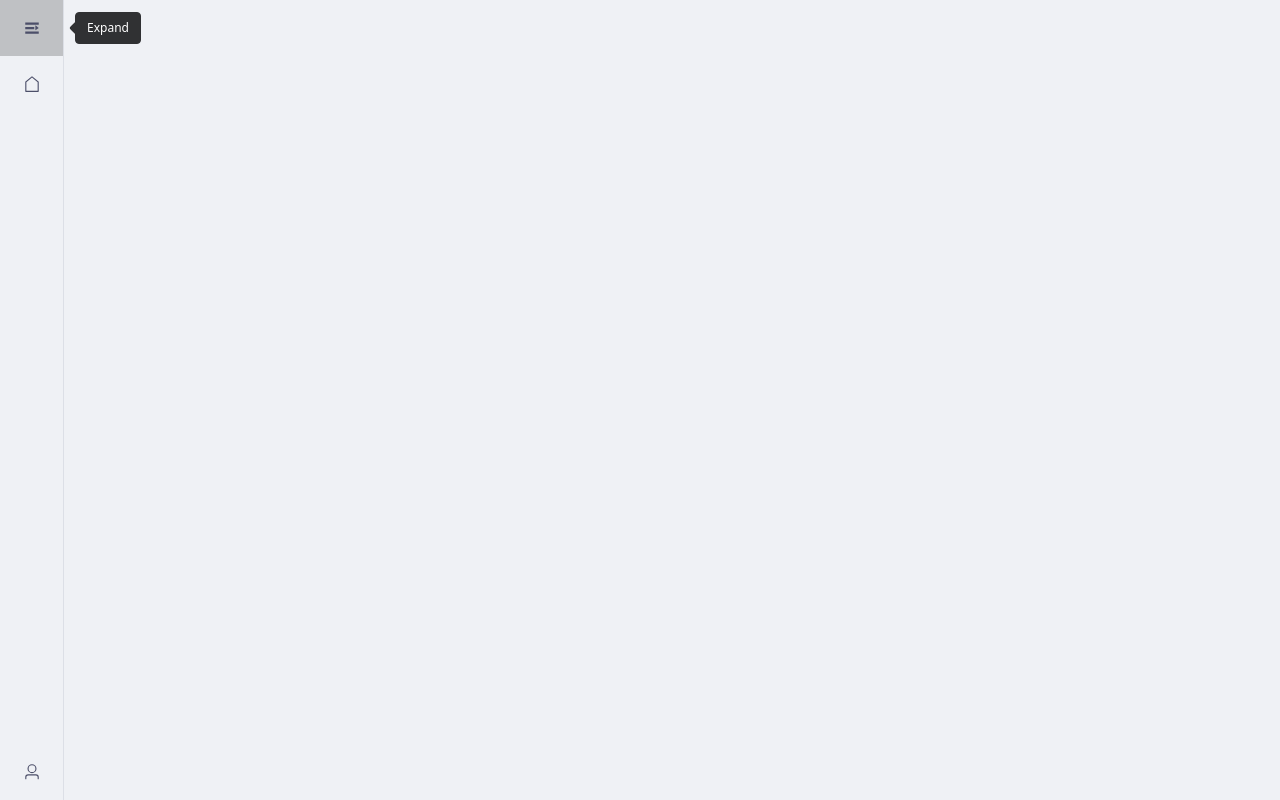
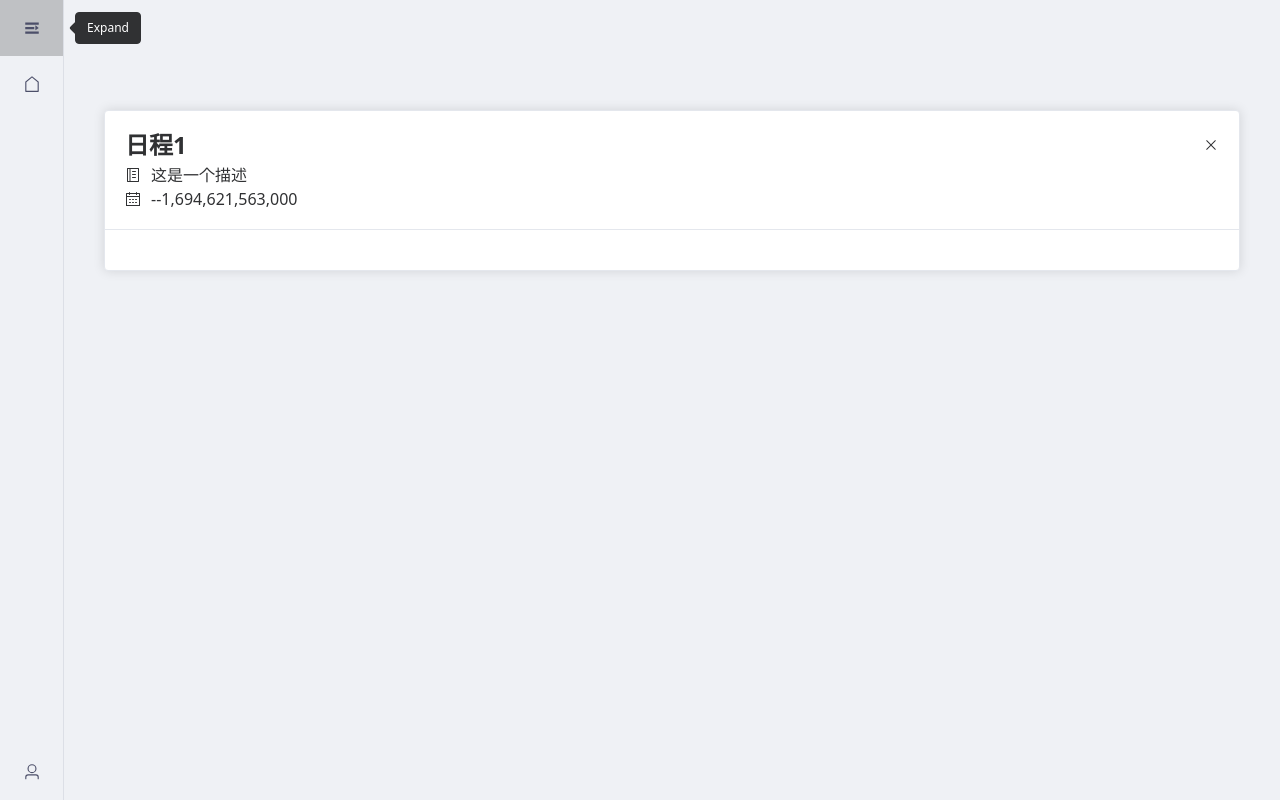
Before and after one commit to luxingzhi27/ToDo, a Vue app: page / in a window 1280 px wide. Built offline with nearby package versions, Linux system fonts and the light colour scheme.

Commit message:
日程卡片

```diff
--- a/components.d.ts
+++ b/components.d.ts
@@ -7,7 +7,8 @@ export {}
 
 declare module 'vue' {
   export interface GlobalComponents {
-    ElAside: typeof import('element-plus/es')['ElAside']
+    DailyCard: typeof import('./src/components/DailyCard.vue')['default']
+    ElCard: typeof import('element-plus/es')['ElCard']
     ElContainer: typeof import('element-plus/es')['ElContainer']
     ElHeader: typeof import('element-plus/es')['ElHeader']
     ElIcon: typeof import('element-plus/es')['ElIcon']
@@ -18,5 +19,6 @@ declare module 'vue' {
     MainPage: typeof import('./src/components/MainPage.vue')['default']
     RouterLink: typeof import('vue-router')['RouterLink']
     RouterView: typeof import('vue-router')['RouterView']
+    ScheduleCard: typeof import('./src/components/ScheduleCard.vue')['default']
   }
 }
--- a/src/App.vue
+++ b/src/App.vue
@@ -8,7 +8,9 @@ import MainMenu from './components/MainMenu.vue';
     <el-container style="background-color: #eff1f5">
       <el-header>
       </el-header>
-      <el-main></el-main>
+      <el-main>
+        <RouterView/>
+      </el-main>
     </el-container>
   </el-container>
 </template>
--- /dev/null
+++ b/src/components/DailyCard.vue
@@ -0,0 +1,20 @@
+<script setup lang="ts">
+import ScheduleCard from './ScheduleCard.vue';
+import Schedule from '@/models/Schedule';
+import {ref} from 'vue'
+
+const schedules = ref<Schedule[]>([]);
+
+schedules.value.push(new Schedule({
+  name: "日程1",
+  description: "这是一个描述",
+  date:Date.now().toLocaleString(),
+  endDate:Date.now().toLocaleString(),
+}))
+</script>
+
+<template>
+  <div class="flex-col justify-center">
+    <ScheduleCard v-for="(schedule,index) in schedules" :schedule="schedule" :key="index" class="my-2.5"/>
+  </div>
+</template>
--- a/src/components/MainPage.vue
+++ b/src/components/MainPage.vue
@@ -1,7 +1,11 @@
 <script setup lang="ts">
+import DailyCard from './DailyCard.vue';
 </script>
 
 <template>
+  <div class="m-2.5 p-2.5">
+    <DailyCard />
+  </div>
 </template>
 
 <style scoped>
--- /dev/null
+++ b/src/components/ScheduleCard.vue
@@ -0,0 +1,57 @@
+<script setup lang="ts">
+import Schedule from '@/models/Schedule'
+import { defineProps } from 'vue';
+
+defineProps({
+  schedule: {
+    type: Object as () => Schedule,
+    required: true
+  }
+})
+
+
+</script>
+
+<template>
+  <el-card>
+    <template #header>
+      <div class="card-header mb-0.5">
+        <span class="text-2xl font-bold">{{ schedule.name }}</span>
+        <el-icon class="card-close-button"><Close/></el-icon>
+      </div>
+      <div class="flex-col justify-center">
+        <div class="card-item">
+          <el-icon><Memo /></el-icon>
+          <p class="mx-2.5">{{ schedule.description }}</p>
+        </div>
+        <div class="card-item">
+          <el-icon><Calendar /></el-icon>
+          <p class="mx-2.5">{{ schedule.date }}--{{ schedule.endDate }}</p>
+        </div>
+      </div>
+    </template>
+  </el-card>
+</template>
+
+<style scoped>
+.card-close-button {
+  cursor: pointer;
+  transition: background-color 0.3s ease-in-out;
+}
+
+.card-header{
+  display: flex;
+  justify-content: space-between;
+  align-items: center;
+}
+
+.card-close-button:hover {
+  background-color:rgb(114, 135, 253, 0.2);
+  border-radius: 20%;
+}
+
+.card-item{
+  display: flex;
+  align-items: center;
+}
+</style>
--- /dev/null
+++ b/src/models/Schedule.ts
@@ -0,0 +1,14 @@
+export default class Schedule{
+    name: string;
+    description: string;
+    date: string;
+    endDate: string;
+
+
+    public constructor(schedule: Schedule) {
+        this.name = schedule.name;
+        this.description = schedule.description;
+        this.Date = schedule.date;
+        this.endDate = schedule.endDate;
+    }
+}
```
